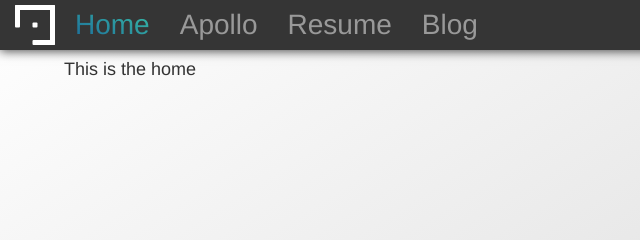
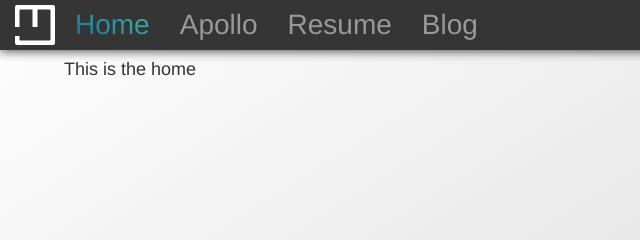
Before and after one commit to matthew-t-johnson/site, a plain HTML site: page SampleSite1/index.html in a window 1280 px wide. Shown: the top 240 px of the page, 0-640 px from the left. Drawn offline with Linux system fonts and the light colour scheme.

Commit message:
New logo

```diff
--- a/SampleSite1/css/index.less
+++ b/SampleSite1/css/index.less
@@ -31,6 +31,7 @@ section {
 
     #navbar-logo {
         background-image: url('../images/sample.svg');
+        background-image: url('../images/logo2_v2.svg');
         background-repeat: no-repeat;
         background-size: cover;
         width: 50px;
```
Also changed, not shown: SampleSite1/css/index.css, SampleSite1/css/index.min.css, SampleSite1/images/logo2_v2.svg (added), 1 other file.
